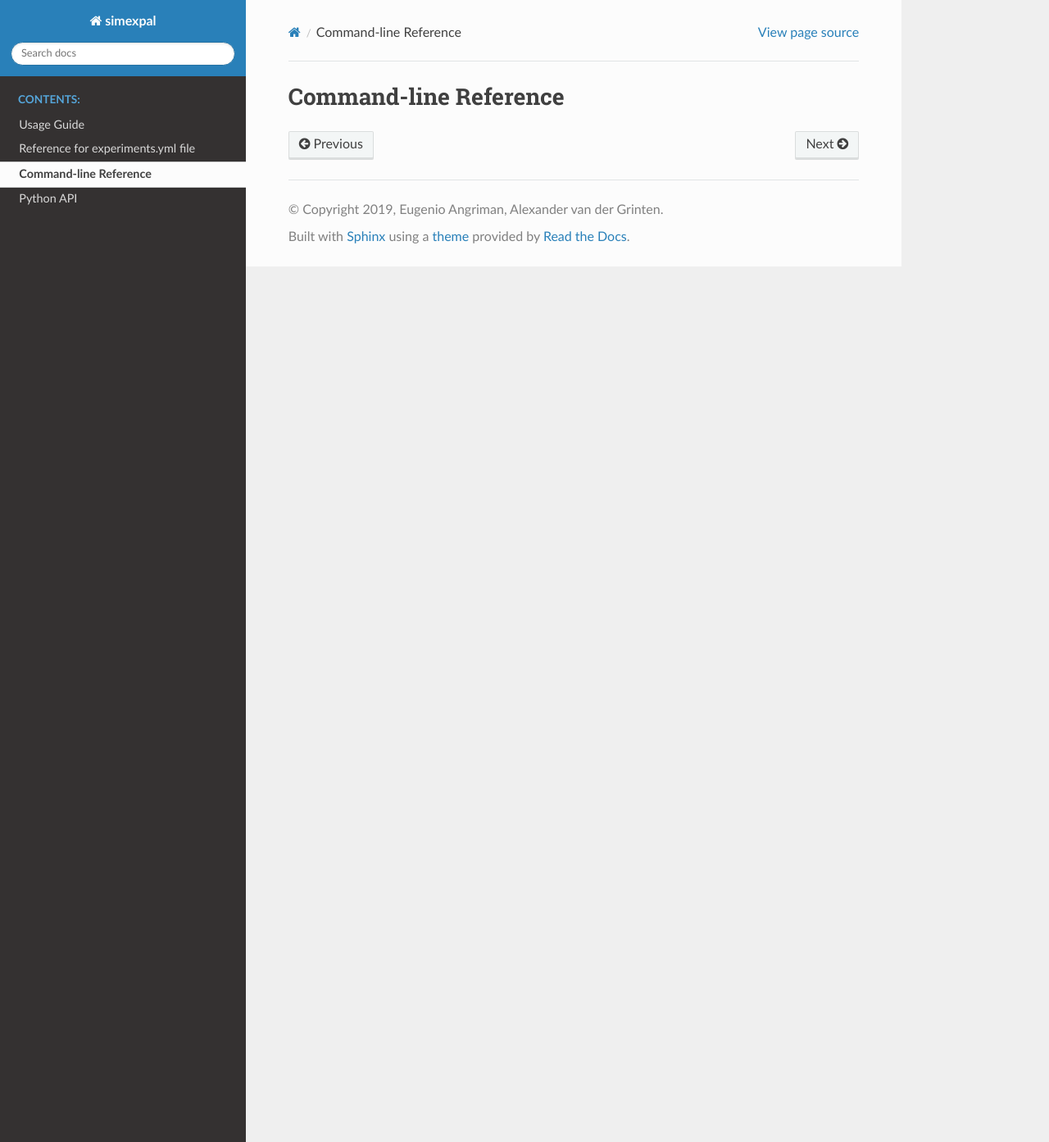
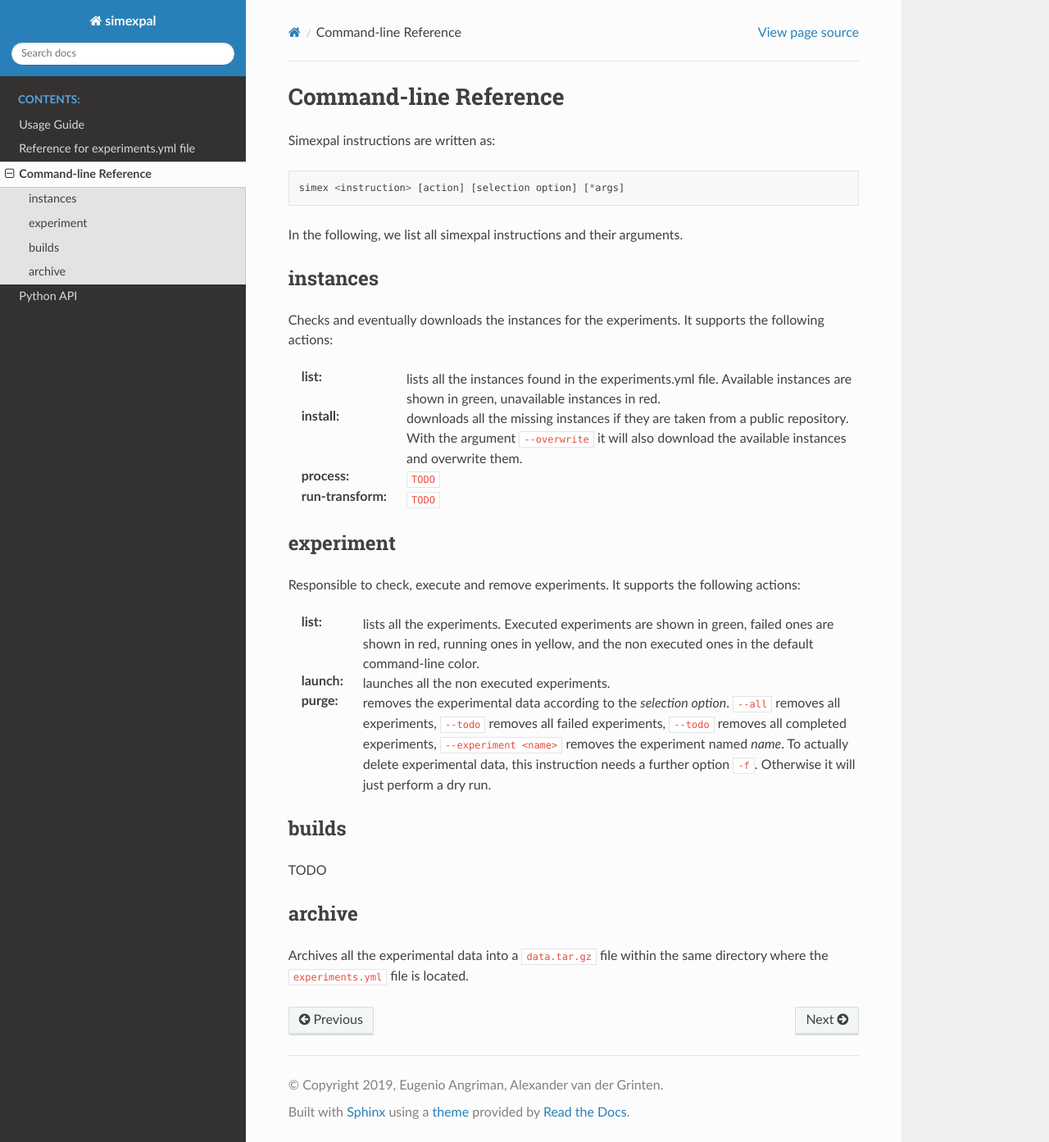
Before and after one commit to hu-macsy/simexpal, a Sphinx documentation site: the page built from docs/command_line_reference.rst, in a window 1280 px wide and 1393 px high. Shown: the whole window at 82% size. Built offline with Sphinx 7.4.7 and the Read the Docs theme 2.0.0, drawn with Linux system fonts in a browser that asks for light colours.

Commit message:
Started command line interface
Signed-off-by: Eugenio Angriman <eugenio.angriman@informatik.hu-berlin.de>

```diff
--- a/docs/command_line_reference.rst
+++ b/docs/command_line_reference.rst
@@ -1,2 +1,47 @@
 Command-line Reference
 ======================
+
+Simexpal instructions are written as:
+::
+
+   simex <instruction> [action] [selection option] [*args]
+
+In the following, we list all simexpal instructions and their arguments.
+
+instances
+---------
+Checks and eventually downloads the instances for the experiments.
+It supports the following actions:
+
+:list: lists all the instances found in the experiments.yml file.
+   Available instances are shown in green, unavailable instances in red.
+:install: downloads all the missing instances if they are taken from a public repository.
+   With the argument ``--overwrite`` it will also download the available instances and
+   overwrite them.
+:process: ``TODO``
+:run-transform: ``TODO``
+
+experiment
+----------
+Responsible to check, execute and remove experiments.
+It supports the following actions:
+
+:list: lists all the experiments.
+   Executed experiments are shown in green, failed ones are shown in red, running ones in
+   yellow, and the non executed ones in the default command-line color.
+:launch: launches all the non executed experiments.
+:purge: removes the experimental data according to the `selection option`.
+   ``--all`` removes all experiments, ``--todo`` removes all failed experiments, ``--todo``
+   removes all completed experiments, ``--experiment <name>`` removes the experiment named
+   `name`.
+   To actually delete experimental data, this instruction needs a further option ``-f``.
+   Otherwise it will just perform a dry run.
+
+builds
+------
+TODO
+
+archive
+-------
+Archives all the experimental data into a ``data.tar.gz`` file within the same directory
+where the ``experiments.yml`` file is located.
```
